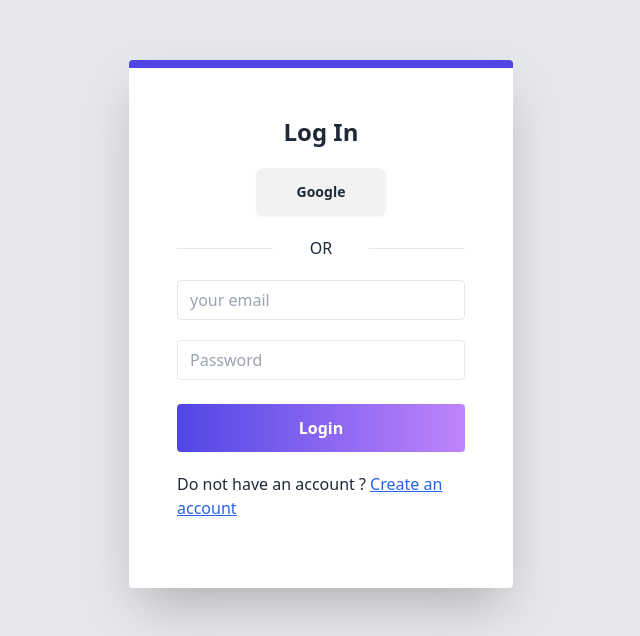
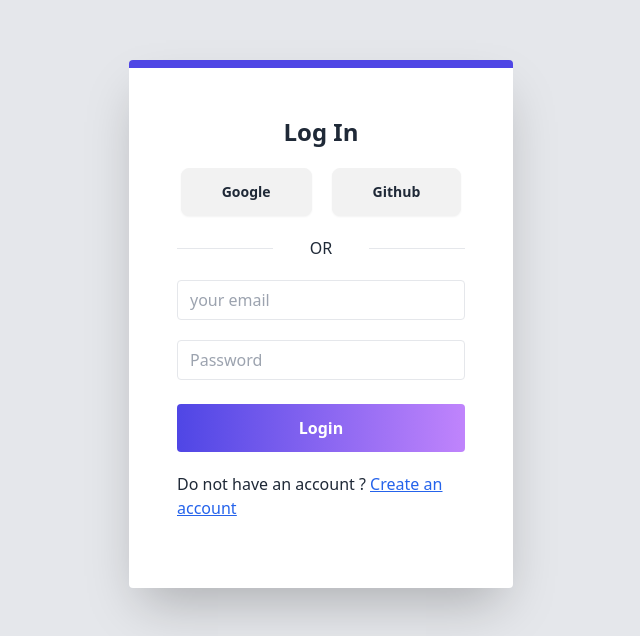
Before and after one commit to khansuhad/task-tool, a React (Vite) app: page /login in a window 1280 px wide. Shown: the part 164-800 px from the top of the page, without its empty margins (319-959 px from the left). Built offline with nearby package versions, Linux system fonts and the light colour scheme; no server answers.

Commit message:
added github intrigration

```diff
--- a/src/AuthProvider/AuthProvider.jsx
+++ b/src/AuthProvider/AuthProvider.jsx
@@ -1,4 +1,4 @@
-import { GoogleAuthProvider, createUserWithEmailAndPassword, onAuthStateChanged, signInWithEmailAndPassword, signInWithPopup, signOut } from "firebase/auth";
+import { GithubAuthProvider, GoogleAuthProvider, createUserWithEmailAndPassword, onAuthStateChanged, signInWithEmailAndPassword, signInWithPopup, signOut } from "firebase/auth";
 import { createContext, useEffect, useState } from "react";
 import auth from "../../firebase.config";
 
@@ -7,6 +7,7 @@ import auth from "../../firebase.config";
 export const AuthContext = createContext(null);
 const AuthProvider = ({children}) => {
      const provider = new GoogleAuthProvider();
+     const githubProvider = new GithubAuthProvider();
     const [user , setUser] = useState();
     const [loader , setLoader] = useState(true)
 
@@ -35,6 +36,9 @@ const AuthProvider = ({children}) => {
         const googleLogin = () =>{
             return signInWithPopup(auth , provider)
         }
+        const githubLogin = () =>{
+            return signInWithPopup(auth ,githubProvider)
+        }
 
         const authInfo = {
             createUser,
@@ -43,6 +47,7 @@ const AuthProvider = ({children}) => {
             setUser,
             user,
             loader,
+            githubLogin,
             googleLogin,
 
         };
--- a/src/Components/Dashboard/CreateNewTasks/CreateNewTasks.jsx
+++ b/src/Components/Dashboard/CreateNewTasks/CreateNewTasks.jsx
@@ -52,7 +52,7 @@ const CreateNewTasks = () => {
             <select  {...register("priority", { required: true })} id="dropdown" name="dropdown" className=" w-full py-2 border rounded font-medium outline-none px-3 " >
 
                     <option value="Low">Low</option>
-                    <option value="Medium">Medium</option>
+                    <option value="Moderate">Moderate</option>
                     <option value="High">High</option>
    </select>
                     {errors.priority && <h1 className=" p-2 text-red-500">This field is required*</h1>}
--- a/src/Components/Login/Login.jsx
+++ b/src/Components/Login/Login.jsx
@@ -7,7 +7,7 @@ import { AuthContext } from "../../AuthProvider/AuthProvider";
 
 const Login = () => {
     const navigate = useNavigate();
-    const {loginUser  , googleLogin} = useContext(AuthContext);
+    const {loginUser  , googleLogin , githubLogin} = useContext(AuthContext);
 
     const handleLogin = (e) => {
         e.preventDefault();
@@ -66,14 +66,40 @@ const Login = () => {
                 return
         })
     }
+    const handleGithub = () => {
+        githubLogin()
+        .then(res => {
+            Swal.fire({
+                position: "top-end",
+                icon: "success",
+                title: "Profile updated successfully",
+                showConfirmButton: false,
+                timer: 1500
+              });
+            console.log(res.user)
+            navigate('/');
+        })
+        .catch(error => {
+            Swal.fire({
+                position: "top-end",
+                icon: "success",
+                title: `${error.message}`,
+                showConfirmButton: false,
+                timer: 1500
+              });
+                console.log(error.message)
+                return
+        })
+    }
     return (
         <div>
               <div className="bg-gray-200 flex justify-center  lg:max-h-screen py-10 lg:p-56 w-screen ">
       <div className=" border-t-8 rounded border-indigo-600 bg-white p-12 shadow-2xl w-96 h-1/2 ">
         <h1 className="font-bold text-center block text-2xl">Log In</h1>
 
-        <div className="flex justify-center my-5">
+        <div className="flex justify-center gap-5 my-5">
             <button className="btn px-10" onClick={handleGoogle}>Google</button>
+            <button className="btn px-10" onClick={handleGithub}>Github</button>
             </div>
         <div className="grid grid-cols-3 items-center justify-center">
         <hr /><h1 className="text-center">OR</h1><hr />
```
